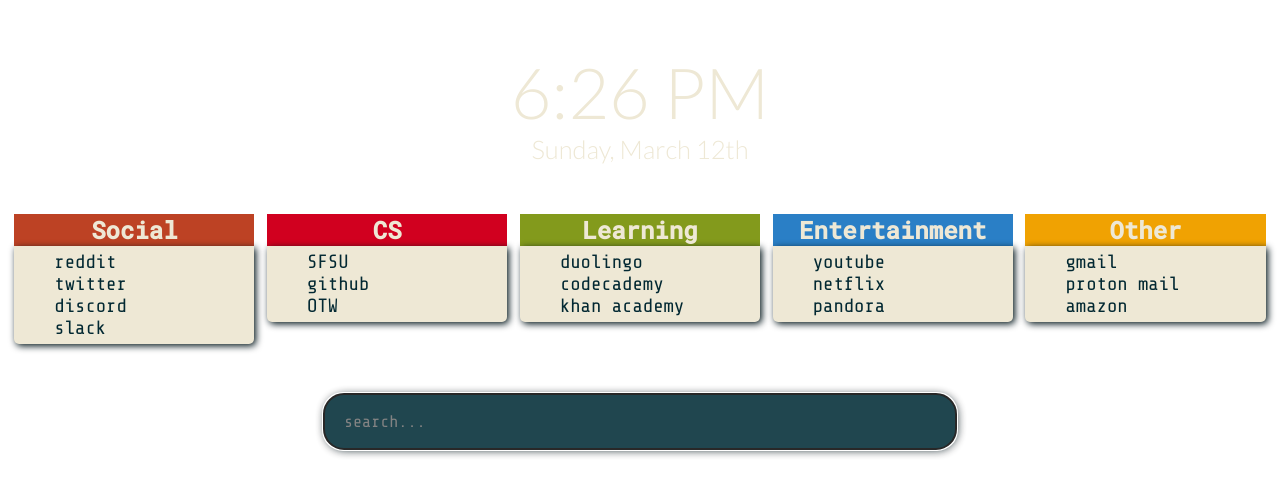
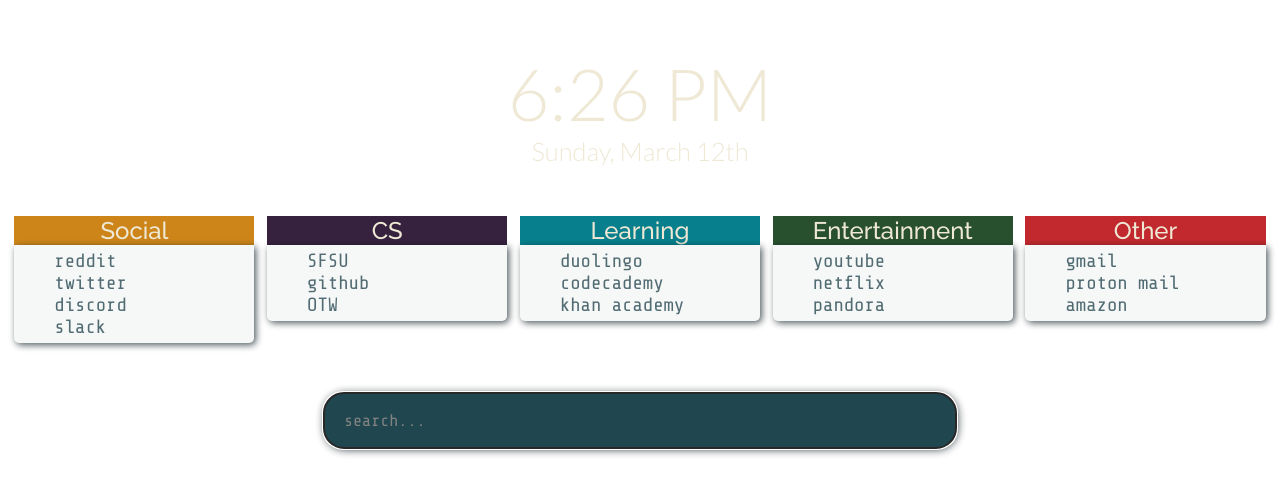
Before and after one commit to jmshnds/Frontpage, a plain HTML site: page index.html in a window 1280 px wide. Drawn offline with nearby package versions, Linux system fonts and the light colour scheme.

Commit message:
Changed fonts and category colors.
Changed font face, font sieze, and category colors.

```diff
--- a/index.html
+++ b/index.html
@@ -5,7 +5,7 @@
 	<link rel="stylesheet" type="text/css" href="site.css">
 
 	<!-- Google fonts-->
-	<link href="https://fonts.googleapis.com/css?family=Lato:300|Share+Tech+Mono:400,500|Roboto+Mono:500" rel="stylesheet">
+	<link href="https://fonts.googleapis.com/css?family=Lato:300|Share+Tech+Mono:400,500|Raleway:500" rel="stylesheet">
 
 </head>
 <body id="theBody">
--- a/site.css
+++ b/site.css
@@ -24,7 +24,7 @@ body {
 time {
     display: block;
     font-family: 'Lato', sans-serif;
-    font-size: 4.4em;
+    font-size: 4.5em;
     font-weight: 300;
 }
 
@@ -49,34 +49,37 @@ time {
 }
 
 #Links h2 {
-	font-family: 'Roboto Mono', monospace;
+	font-family: 'Raleway', monospace;
+	font-weight: 500;
+	font-size: 1.5em;
 	margin-top: 0;
 	margin-bottom: 0;
 }
 
 #title1 {
-	background-color: #BD4224;
+	background-color: #cd8519;
 }
 
 #title2 {
-	background-color: #D1001F;
+	background-color: #36213e;
 }
 
 #title3 {
-	background-color: #839A1C;
+	background-color: #087f8c;
 }
 
 #title4 {
-	background-color: #2A7FC6;
+	background-color: #28502e;
 }
 
 #title5 {
-	background-color: #F0A202;
+	background-color: #c1292e;
 }
 
 #Links ul {
 	list-style-type: none;
-	background-color: #EEE8D5;
+	background-color: #f2f4f4;
+	opacity: 0.7;
 	text-align: left;
 	font-size: 1.2em;
 	margin-top: 0;
@@ -88,13 +91,13 @@ time {
 }
 
 #Links a {
-	color: #022832;
+	color: #062d37;
 	font-weight: 400;
     text-decoration: none;
 }
 
 #Links a:hover {
-	color: #193e48;
+	color: #1c4049;
 	font-size: 1.05em;
 }
 /* end Links */
@@ -108,9 +111,9 @@ time {
     border: none;
     font-family: 'Share Tech Mono', monospace;
 	font-size: 1.05em;
-    transition: 0.7s;
+    transition: 1.5s;
 	border-radius: 20px;
-	opacity: 0.8;
+	opacity: 0.5;
 	box-shadow: 1px 1px 10px #011419;
 }
 
```
